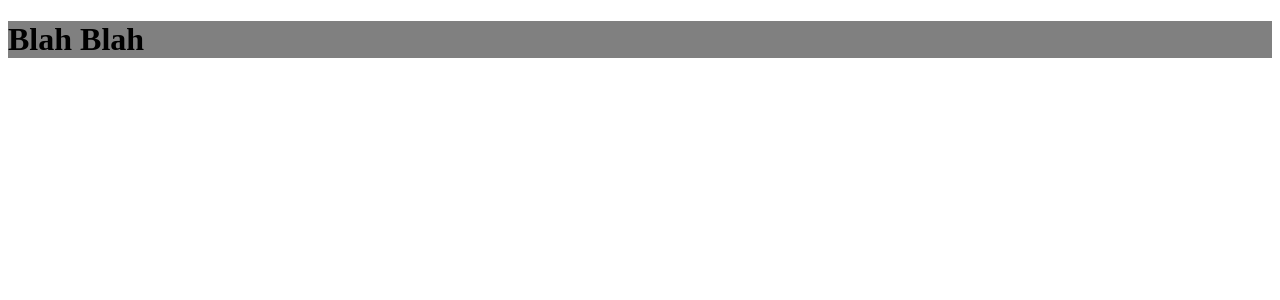
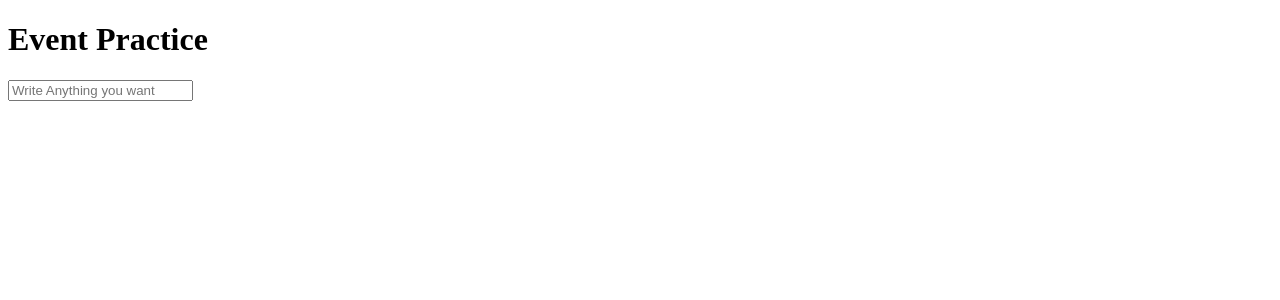
Before and after one commit to sarifor/react-practice, a React (Create React App) app: page / in a window 1280 px wide. Shown: the top 300 px of the page. Built offline with nearby package versions, Linux system fonts and the light colour scheme.

Commit message:
See e.target.value when event occurs

```diff
--- a/src/App.js
+++ b/src/App.js
@@ -1,12 +1,10 @@
 import React, { Component } from 'react';
-import Comment from './Comment';
+import EventPractice from './EventPractice';
 
 class App extends Component {
     render() {
         return (
-            <div>
-                <Comment color="grey" />
-            </div>
+            <EventPractice />
         );
     }
 }
--- a/src/Comment.js
+++ /dev/null
@@ -1,29 +0,0 @@
-import React, { Component } from 'react';
-
-class Comment extends Component {
-    state = {
-        color: null,
-    }
-
-    constructor(props) { // Needed to use state
-        super(props);
-    }
-
-    render() {
-        const style = {
-            background: this.props.color
-        };
-
-        return (
-            <div>
-                <div style={style}>
-                    <h1>
-                        Blah Blah
-                    </h1>
-                </div>
-            </div>
-        )
-    }
-}
-
-export default Comment;
--- /dev/null
+++ b/src/EventPractice.js
@@ -0,0 +1,23 @@
+import React, { Component } from 'react';
+
+class EventPractice extends Component {
+    render() {
+        return (
+            <div>
+                <h1>Event Practice</h1>
+                <input
+                    type="text"
+                    name="message"
+                    placeholder="Write Anything you want"
+                    onChange={ // Whenever write something, the value will be shown on Console Log
+                        (e) => {
+                            console.log(e.target.value);
+                        }
+                    }
+                />
+            </div>
+        );
+    }
+}
+
+export default EventPractice;
```
